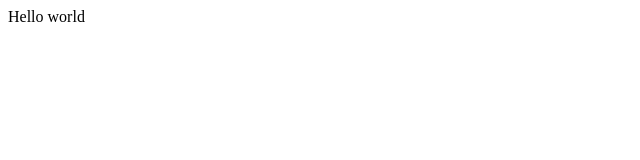
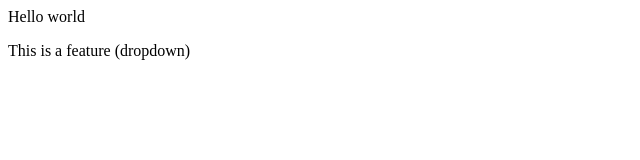
Before and after one commit to Aditya8262/College-project, a plain HTML site: page index.html in a window 1280 px wide. Shown: the whole page, without its empty margins (0-640 px from the left). Drawn offline with Linux system fonts and the light colour scheme.

Commit message:
Add dropdown

```diff
--- a/index.html
+++ b/index.html
@@ -1 +1,2 @@
 <p>Hello world</p>
+<p>This is a feature (dropdown)</p>
```
